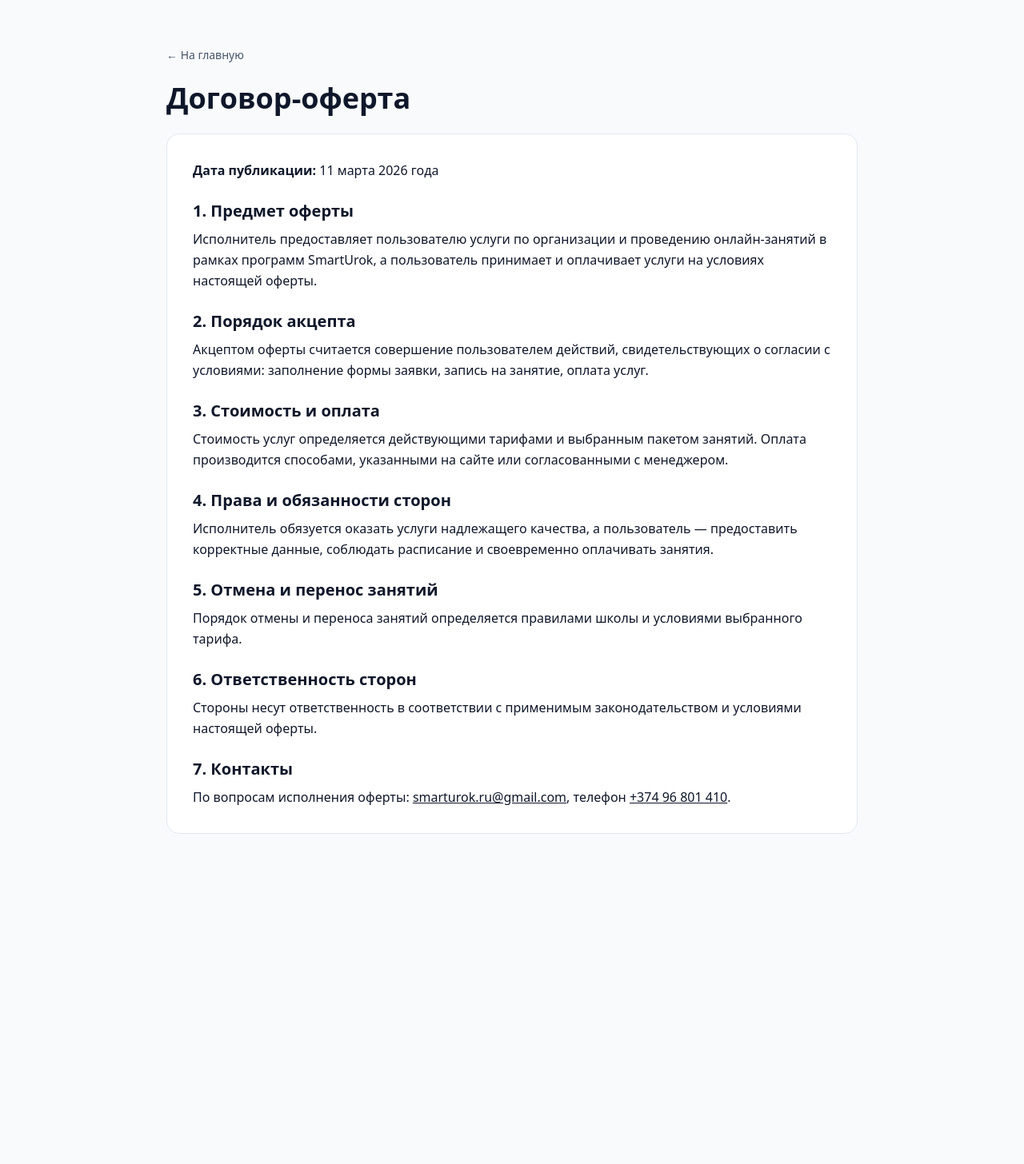
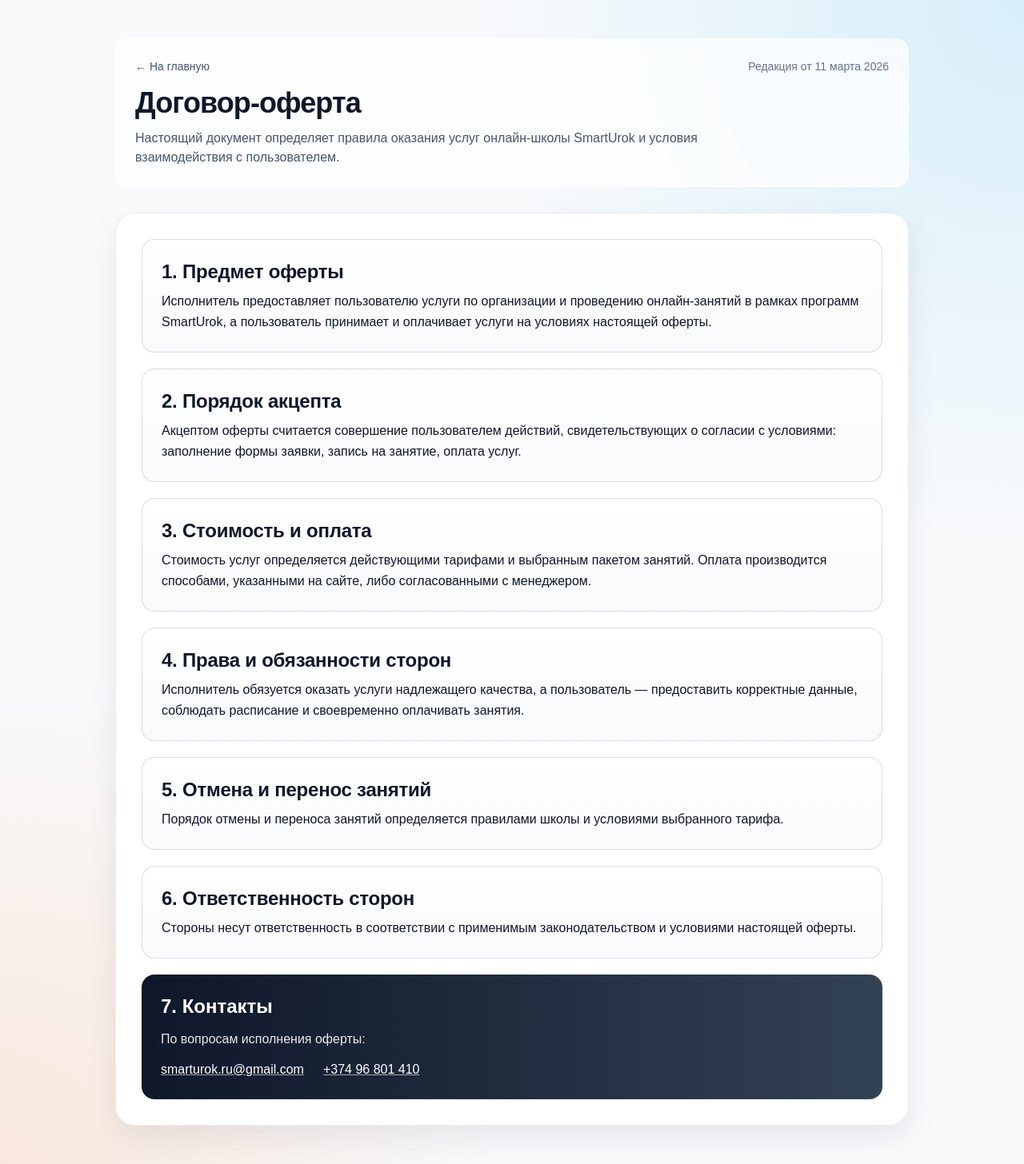
Before and after one commit to maxim901-naz/smarturok, a Django app: page /offer/ in a window 1280 px wide. Shown: the whole page at 80% size. Before the commit the page ends 1043 px from the top, so only its background shows below. Run offline with Django 5.2, Linux system fonts and the light colour scheme; some libraries are stand-ins or nearby versions.

Commit message:
Polish public offer and subject page UX without SEO regressions

```diff
--- a/maxschool/main/templates/main/public_offer.html
+++ b/maxschool/main/templates/main/public_offer.html
@@ -8,40 +8,99 @@
     <meta name="description" content="Публичная оферта SmartUrok на оказание образовательных и консультационных услуг.">
     <link rel="icon" type="image/png" href="{% static 'images/logo4-round.png' %}">
     <script src="https://cdn.tailwindcss.com"></script>
+    <script>
+        tailwind.config = {
+            theme: {
+                extend: {
+                    colors: {
+                        primary: '#0f172a',
+                        accent: '#0ea5e9',
+                        warm: '#f97316'
+                    },
+                    fontFamily: {
+                        sans: ['Poppins', 'sans-serif'],
+                    },
+                }
+            }
+        };
+    </script>
+    <style>
+        body {
+            background:
+                radial-gradient(circle at top right, rgba(14, 165, 233, 0.14), transparent 35%),
+                radial-gradient(circle at bottom left, rgba(249, 115, 22, 0.14), transparent 32%),
+                #f8fafc;
+        }
+        .glass {
+            backdrop-filter: blur(10px);
+            background: rgba(255, 255, 255, 0.72);
+        }
+        .offer-card {
+            border: 1px solid rgba(15, 23, 42, 0.08);
+            box-shadow: 0 16px 38px rgba(15, 23, 42, 0.08);
+        }
+        .offer-section {
+            border: 1px solid rgba(148, 163, 184, 0.35);
+            background: linear-gradient(180deg, rgba(255, 255, 255, 0.95), rgba(248, 250, 252, 0.95));
+        }
+        .offer-section h2 {
+            letter-spacing: -0.01em;
+        }
+    </style>
 </head>
-<body class="bg-slate-50 text-slate-900">
-    <main class="max-w-4xl mx-auto px-4 py-10 sm:py-14">
-        <a href="{% url 'home' %}" class="inline-flex items-center text-sm text-slate-600 hover:text-slate-900 mb-6">← На главную</a>
-        <h1 class="text-3xl sm:text-4xl font-bold mb-6">Договор-оферта</h1>
-        <div class="bg-white border border-slate-200 rounded-2xl p-6 sm:p-8 space-y-6 leading-relaxed">
-            <p><strong>Дата публикации:</strong> 11 марта 2026 года</p>
-            <section>
-                <h2 class="text-xl font-semibold mb-2">1. Предмет оферты</h2>
+<body class="text-slate-900">
+    <main class="max-w-5xl mx-auto px-4 py-8 sm:py-12">
+        <header class="glass rounded-2xl border border-white/60 p-4 sm:p-6 mb-6 sm:mb-8">
+            <div class="flex items-center justify-between gap-3 mb-4">
+                <a href="{% url 'home' %}" class="inline-flex items-center text-sm text-slate-600 hover:text-slate-900 transition">
+                    ← На главную
+                </a>
+                <span class="text-xs sm:text-sm text-slate-500">Редакция от 11 марта 2026</span>
+            </div>
+            <h1 class="text-3xl sm:text-4xl font-bold tracking-tight text-primary">Договор-оферта</h1>
+            <p class="mt-3 text-slate-600 max-w-3xl">
+                Настоящий документ определяет правила оказания услуг онлайн-школы SmartUrok и условия взаимодействия с пользователем.
+            </p>
+        </header>
+
+        <div class="offer-card bg-white rounded-3xl p-4 sm:p-8 space-y-4 sm:space-y-5 leading-relaxed">
+            <section class="offer-section rounded-2xl p-5 sm:p-6">
+                <h2 class="text-xl sm:text-2xl font-semibold mb-2">1. Предмет оферты</h2>
                 <p>Исполнитель предоставляет пользователю услуги по организации и проведению онлайн-занятий в рамках программ SmartUrok, а пользователь принимает и оплачивает услуги на условиях настоящей оферты.</p>
             </section>
-            <section>
-                <h2 class="text-xl font-semibold mb-2">2. Порядок акцепта</h2>
+
+            <section class="offer-section rounded-2xl p-5 sm:p-6">
+                <h2 class="text-xl sm:text-2xl font-semibold mb-2">2. Порядок акцепта</h2>
                 <p>Акцептом оферты считается совершение пользователем действий, свидетельствующих о согласии с условиями: заполнение формы заявки, запись на занятие, оплата услуг.</p>
             </section>
-            <section>
-                <h2 class="text-xl font-semibold mb-2">3. Стоимость и оплата</h2>
-                <p>Стоимость услуг определяется действующими тарифами и выбранным пакетом занятий. Оплата производится способами, указанными на сайте или согласованными с менеджером.</p>
+
+            <section class="offer-section rounded-2xl p-5 sm:p-6">
+                <h2 class="text-xl sm:text-2xl font-semibold mb-2">3. Стоимость и оплата</h2>
+                <p>Стоимость услуг определяется действующими тарифами и выбранным пакетом занятий. Оплата производится способами, указанными на сайте, либо согласованными с менеджером.</p>
             </section>
-            <section>
-                <h2 class="text-xl font-semibold mb-2">4. Права и обязанности сторон</h2>
+
+            <section class="offer-section rounded-2xl p-5 sm:p-6">
+                <h2 class="text-xl sm:text-2xl font-semibold mb-2">4. Права и обязанности сторон</h2>
                 <p>Исполнитель обязуется оказать услуги надлежащего качества, а пользователь — предоставить корректные данные, соблюдать расписание и своевременно оплачивать занятия.</p>
             </section>
-            <section>
-                <h2 class="text-xl font-semibold mb-2">5. Отмена и перенос занятий</h2>
+
+            <section class="offer-section rounded-2xl p-5 sm:p-6">
+                <h2 class="text-xl sm:text-2xl font-semibold mb-2">5. Отмена и перенос занятий</h2>
                 <p>Порядок отмены и переноса занятий определяется правилами школы и условиями выбранного тарифа.</p>
             </section>
-            <section>
-                <h2 class="text-xl font-semibold mb-2">6. Ответственность сторон</h2>
+
+            <section class="offer-section rounded-2xl p-5 sm:p-6">
+                <h2 class="text-xl sm:text-2xl font-semibold mb-2">6. Ответственность сторон</h2>
                 <p>Стороны несут ответственность в соответствии с применимым законодательством и условиями настоящей оферты.</p>
             </section>
-            <section>
-                <h2 class="text-xl font-semibold mb-2">7. Контакты</h2>
-                <p>По вопросам исполнения оферты: <a href="mailto:smarturok.ru@gmail.com" class="underline">smarturok.ru@gmail.com</a>, телефон <a href="tel:+37496801410" class="underline">+374 96 801 410</a>.</p>
+
+            <section class="rounded-2xl p-5 sm:p-6 bg-gradient-to-r from-primary to-slate-700 text-white">
+                <h2 class="text-xl sm:text-2xl font-semibold mb-3">7. Контакты</h2>
+                <p class="text-white/90">По вопросам исполнения оферты:</p>
+                <div class="mt-3 flex flex-col sm:flex-row sm:items-center gap-3 sm:gap-6">
+                    <a href="mailto:smarturok.ru@gmail.com" class="underline decoration-white/60 hover:decoration-white">smarturok.ru@gmail.com</a>
+                    <a href="tel:+37496801410" class="underline decoration-white/60 hover:decoration-white">+374 96 801 410</a>
+                </div>
             </section>
         </div>
     </main>
```
Also changed, not shown: maxschool/main/templates/main/subject_detail.html (+50 -11 lines).
